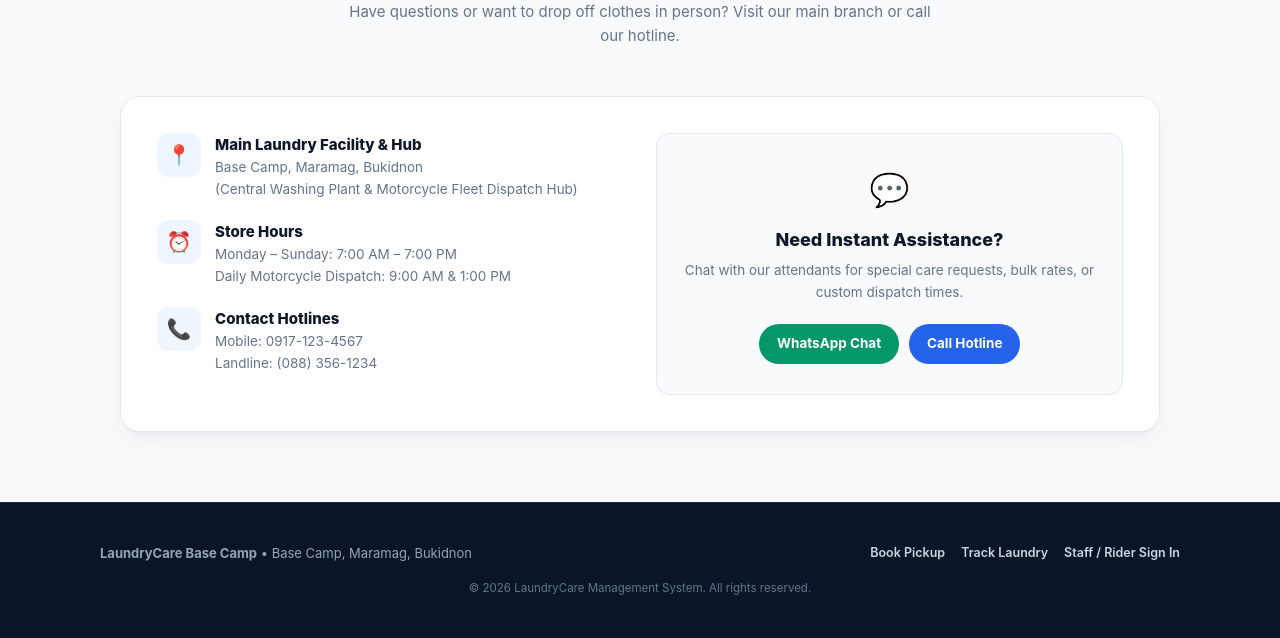
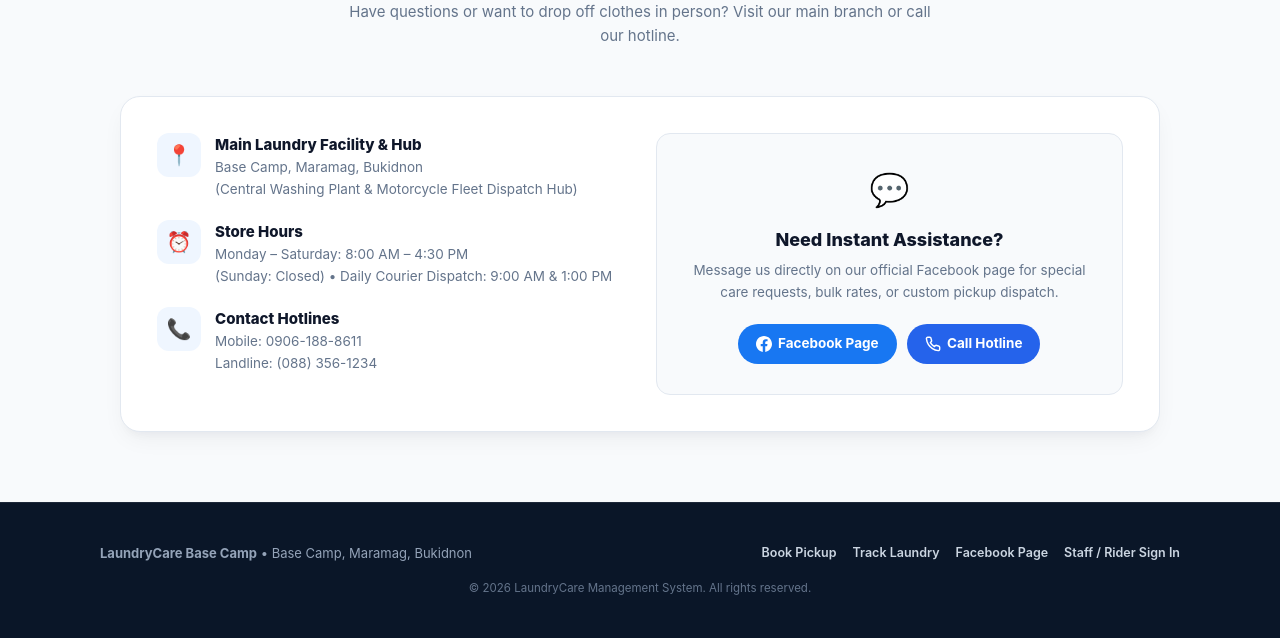
Before and after one commit to brets60/Laundry-Pickup-and-Delivery-Management-System, a Flask app: page / in a window 1280 px wide. Shown: the part 2601-3239 px from the top of the page. Run offline with Flask 3, Linux system fonts and the light colour scheme.

Commit message:
update: store hours 8am-4:30pm Mon-Sat, official hotline 0906-188-8611, and link to Facebook page

```diff
--- a/templates/welcome.html
+++ b/templates/welcome.html
@@ -212,7 +212,7 @@
                         <div class="contact-icon-bubble">⏰</div>
                         <div>
                             <div class="contact-title">Store Hours</div>
-                            <div class="contact-sub">Monday – Sunday: 7:00 AM – 7:00 PM<br>Daily Motorcycle Dispatch: 9:00 AM &amp; 1:00 PM</div>
+                            <div class="contact-sub">Monday – Saturday: 8:00 AM – 4:30 PM<br>(Sunday: Closed) &bull; Daily Courier Dispatch: 9:00 AM &amp; 1:00 PM</div>
                         </div>
                     </div>
 
@@ -220,7 +220,7 @@
                         <div class="contact-icon-bubble">📞</div>
                         <div>
                             <div class="contact-title">Contact Hotlines</div>
-                            <div class="contact-sub">Mobile: 0917-123-4567<br>Landline: (088) 356-1234</div>
+                            <div class="contact-sub">Mobile: 0906-188-8611<br>Landline: (088) 356-1234</div>
                         </div>
                     </div>
                 </div>
@@ -228,13 +228,19 @@
                 <div style="background:#f8fafc; border:1px solid var(--border-light); border-radius:14px; padding:24px; display:flex; flex-direction:column; justify-content:center; text-align:center;">
                     <div style="font-size:32px; margin-bottom:10px;">💬</div>
                     <h3 style="font-size:18px; font-weight:800; color:#0f172a; margin-bottom:6px;">Need Instant Assistance?</h3>
-                    <p style="font-size:13.5px; color:#64748b; margin-bottom:20px;">Chat with our attendants for special care requests, bulk rates, or custom dispatch times.</p>
+                    <p style="font-size:13.5px; color:#64748b; margin-bottom:20px;">Message us directly on our official Facebook page for special care requests, bulk rates, or custom pickup dispatch.</p>
                     <div style="display:flex; gap:10px; justify-content:center; flex-wrap:wrap;">
-                        <a href="https://wa.me/639171234567?text=Hello%20LaundryCare%20Base%20Camp!%20Inquiring%20about%20laundry%20pickup" target="_blank" class="btn-nav-action btn-interactive" style="background:#059669;">
-                            WhatsApp Chat
+                        <a href="https://www.facebook.com/LaundryCare" target="_blank" rel="noopener noreferrer" class="btn-nav-action btn-interactive" style="background:#1877f2; display:inline-flex; align-items:center; gap:6px;">
+                            <svg viewBox="0 0 24 24" width="16" height="16" fill="currentColor">
+                                <path d="M24 12.073c0-6.627-5.373-12-12-12s-12 5.373-12 12c0 5.99 4.388 10.954 10.125 11.854v-8.385H7.078v-3.47h3.047V9.43c0-3.007 1.792-4.669 4.533-4.669 1.312 0 2.686.235 2.686.235v2.953H15.83c-1.491 0-1.956.925-1.956 1.874v2.25h3.328l-.532 3.47h-2.796v8.385C19.612 23.027 24 18.062 24 12.073z"/>
+                            </svg>
+                            <span>Facebook Page</span>
                         </a>
-                        <a href="tel:09171234567" class="btn-nav-action btn-interactive" style="background:#2563eb;">
-                            Call Hotline
+                        <a href="tel:09061888611" class="btn-nav-action btn-interactive" style="background:#2563eb; display:inline-flex; align-items:center; gap:6px;">
+                            <svg viewBox="0 0 24 24" width="16" height="16" fill="none" stroke="currentColor" stroke-width="2.2" stroke-linecap="round" stroke-linejoin="round">
+                                <path d="M22 16.92v3a2 2 0 0 1-2.18 2 19.79 19.79 0 0 1-8.63-3.07 19.5 19.5 0 0 1-6-6 19.79 19.79 0 0 1-3.07-8.67A2 2 0 0 1 4.11 2h3a2 2 0 0 1 2 1.72 12.84 12.84 0 0 0 .7 2.81 2 2 0 0 1-.45 2.11L8.09 9.91a16 16 0 0 0 6 6l1.27-1.27a2 2 0 0 1 2.11-.45 12.84 12.84 0 0 0 2.81.7A2 2 0 0 1 22 16.92z"/>
+                            </svg>
+                            <span>Call Hotline</span>
                         </a>
                     </div>
                 </div>
@@ -252,6 +258,7 @@
             <div style="display:flex; gap:16px; font-size:12.5px;">
                 <a href="/book-pickup">Book Pickup</a>
                 <a href="/track">Track Laundry</a>
+                <a href="https://www.facebook.com/LaundryCare" target="_blank" rel="noopener noreferrer">Facebook Page</a>
                 <a href="/login">Staff / Rider Sign In</a>
             </div>
         </div>
```
